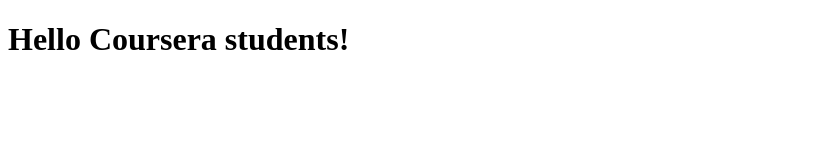
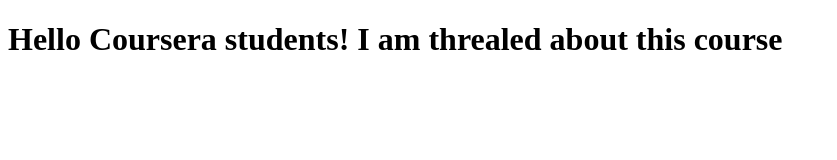
Before and after one commit to eroubos/coursera-AngularJ, a plain HTML site: page index.html in a window 1280 px wide. Shown: the whole page, without its empty margins (0-837 px from the left). Drawn offline with Linux system fonts and the light colour scheme.

Commit message:
New version of web file

```diff
--- a/index.html
+++ b/index.html
@@ -5,6 +5,6 @@
     <title>Hello Courser</title>
   </head>
   <body>
-    <h1>Hello Coursera students!</h1>
+    <h1>Hello Coursera students! I am threaled about this course</h1>
   </body>
 </html>
```
